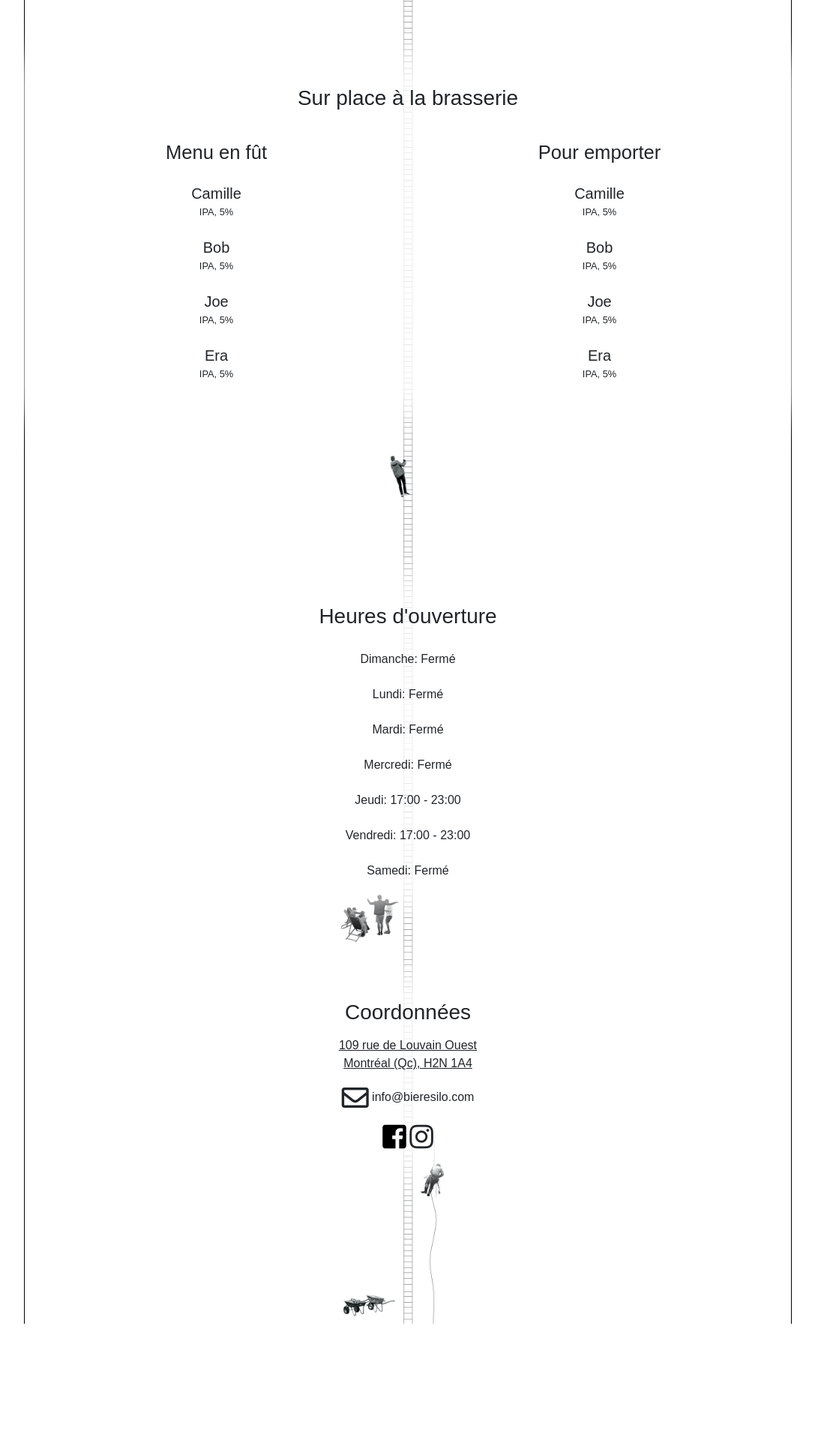
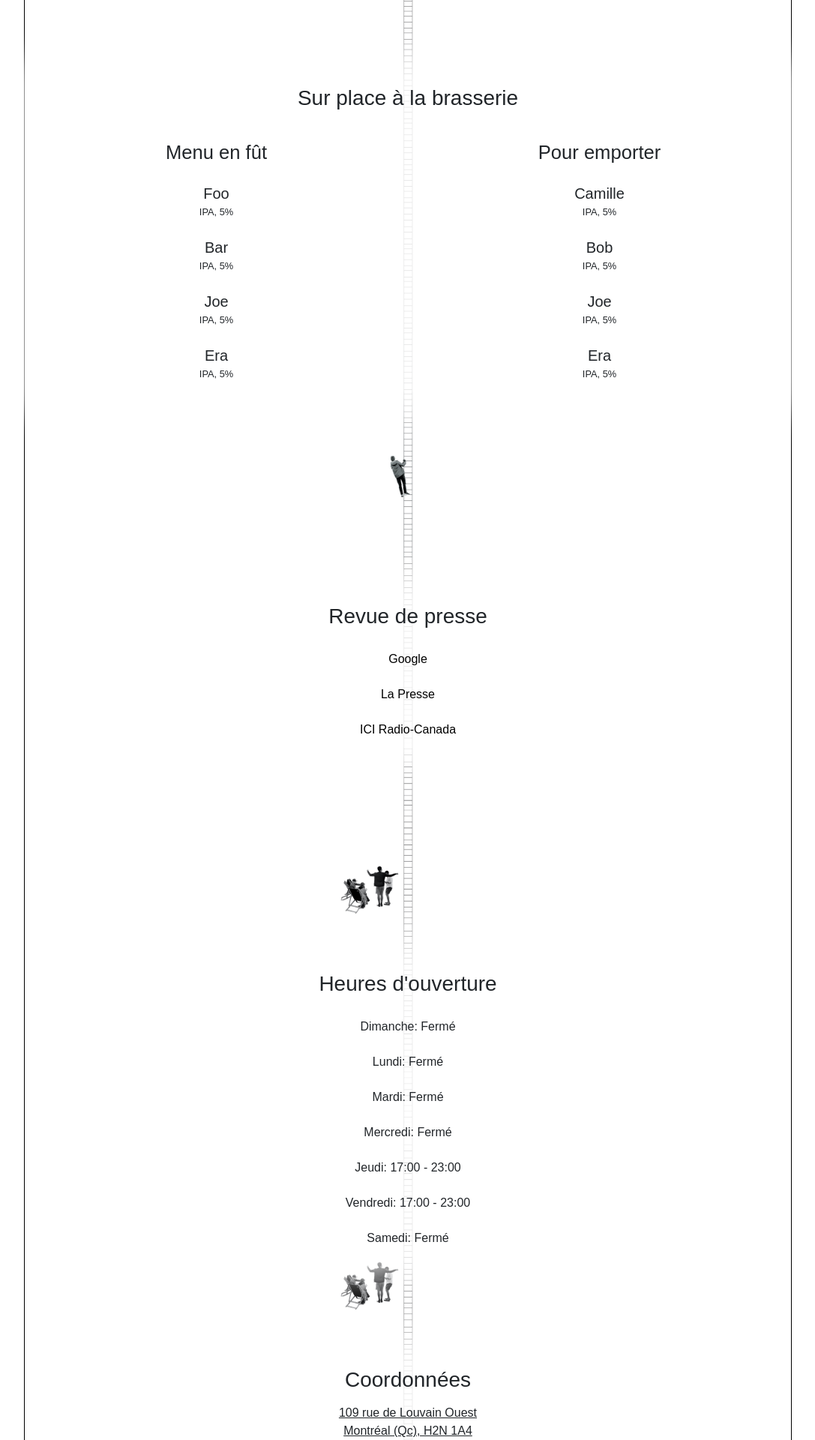
Before and after one commit to bieresilo/silo, a Jekyll site: the page built from index.html, in a window 1280 px wide. Shown: the part 2150-4070 px from the top of the page at 75% size, without its empty margins (96-1183 px from the left). Built offline with Jekyll 4.4.1, drawn with Linux system fonts in a browser that asks for light colours; nearby versions of some CDN libraries; some web fonts are replaced; before the commit the page ends 3915 px from its top, so only the background shows below that.

Commit message:
Add press release

```diff
--- a/_data/ontap.yml
+++ b/_data/ontap.yml
@@ -1,11 +1,11 @@
-- name: Camille
+- name: Foo
   type: IPA
   abv: 5%
-  id: 0
-- name: Bob
+  id: 4
+- name: Bar
   type: IPA
   abv: 5%
-  id: 2
+  id: 5
 - name: Joe
   type: IPA
   abv: 5%
--- /dev/null
+++ b/_data/press.yml
@@ -0,0 +1,6 @@
+- link: http://google.com
+  title: Google
+- link: http://lapresse.ca
+  title: La Presse
+- link: http://ici.radio-canada.ca
+  title: ICI Radio-Canada
--- /dev/null
+++ b/_includes/press.html
@@ -0,0 +1,13 @@
+<div id="hours" class="container">
+  <div class="row">
+    <div class="col-md-6 offset-md-3 section">
+      <h2>Revue de presse</h2>
+      <ul class="list-group list-group-flush">
+          {% for press in site.data.press %}
+            <li class="list-group-item no-border bg-transparent">
+              <a href="{{ press.link }}">{{ press.title }}</a>
+          {% endfor %}
+      </ul>
+    </div>
+  </div>
+</div>
--- a/_includes/takeout.html
+++ b/_includes/takeout.html
@@ -3,7 +3,7 @@
 
     <div class="row">
         <ul class="list-group list-group-flush">
-            {% for beer in site.data.ontap %}
+            {% for beer in site.data.takeout %}
               <div class="modal-link" data-toggle="modal" data-target="#beersModal">
                 <div
                   data-target="#carouselBeersIndicators"
--- a/_layouts/default.html
+++ b/_layouts/default.html
@@ -25,6 +25,7 @@
             </div>
           </div>
         </div>
+        {% include press.html %}
         {% include hours.html %}
         {% include location.html %}
       </div>
--- a/css/main.scss
+++ b/css/main.scss
@@ -147,6 +147,21 @@ h3 {
   }
 }
 
+#press {
+  padding-top: 50px;
+  padding-bottom: 90px;
+  min-height: 490px;
+  text-align: center;
+  background-image: url("../assets/silo_scene4.jpg"), url("../assets/silo_mid.jpg");
+  background-position: bottom center, top center;
+  background-size: 200px;
+  background-repeat: no-repeat, repeat-y;
+  @include media-breakpoint-down(sm){
+    padding-top:50px;
+    padding-bottom: 200px;
+  }
+}
+
 #hours {
   padding-top: 50px;
   padding-bottom: 90px;
```
